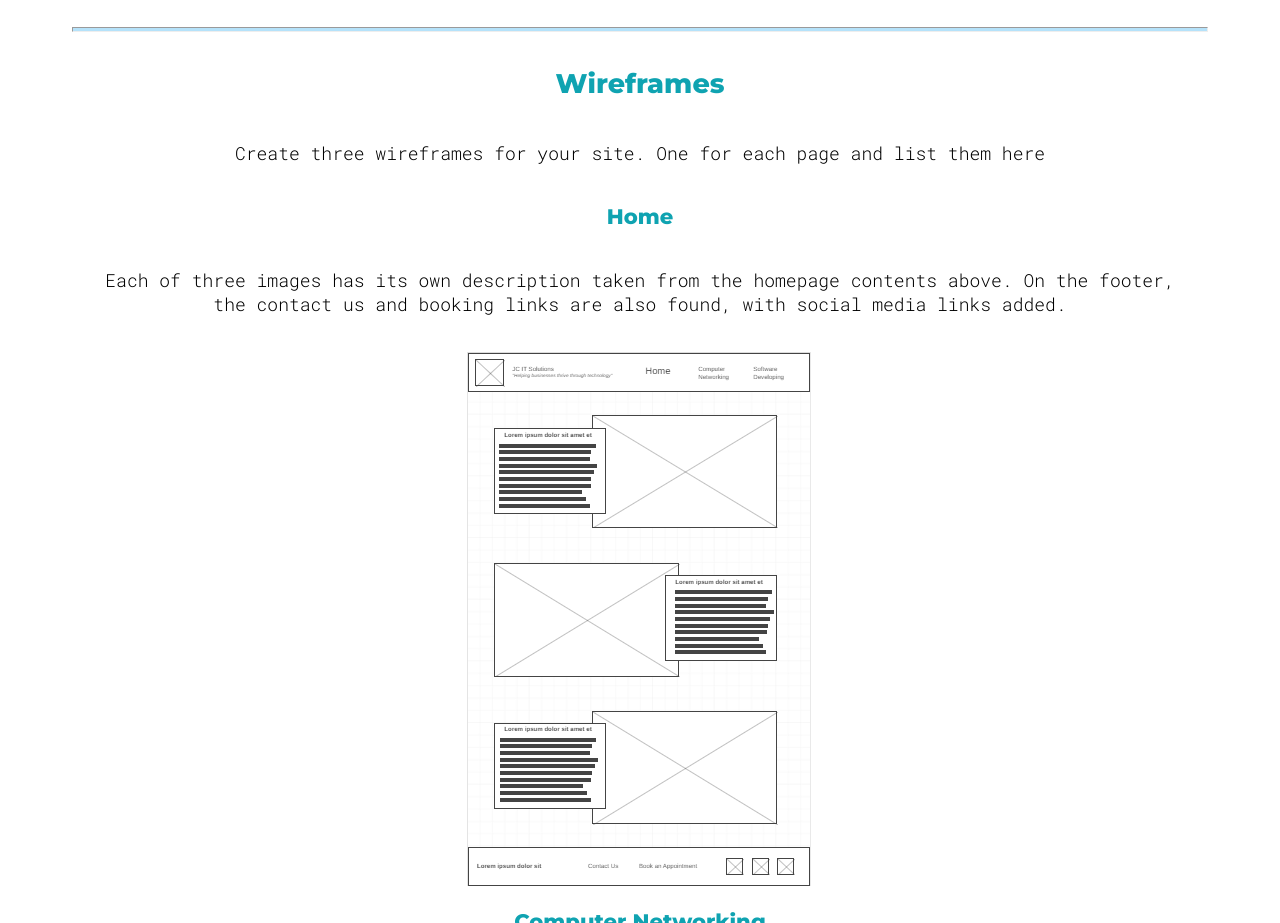
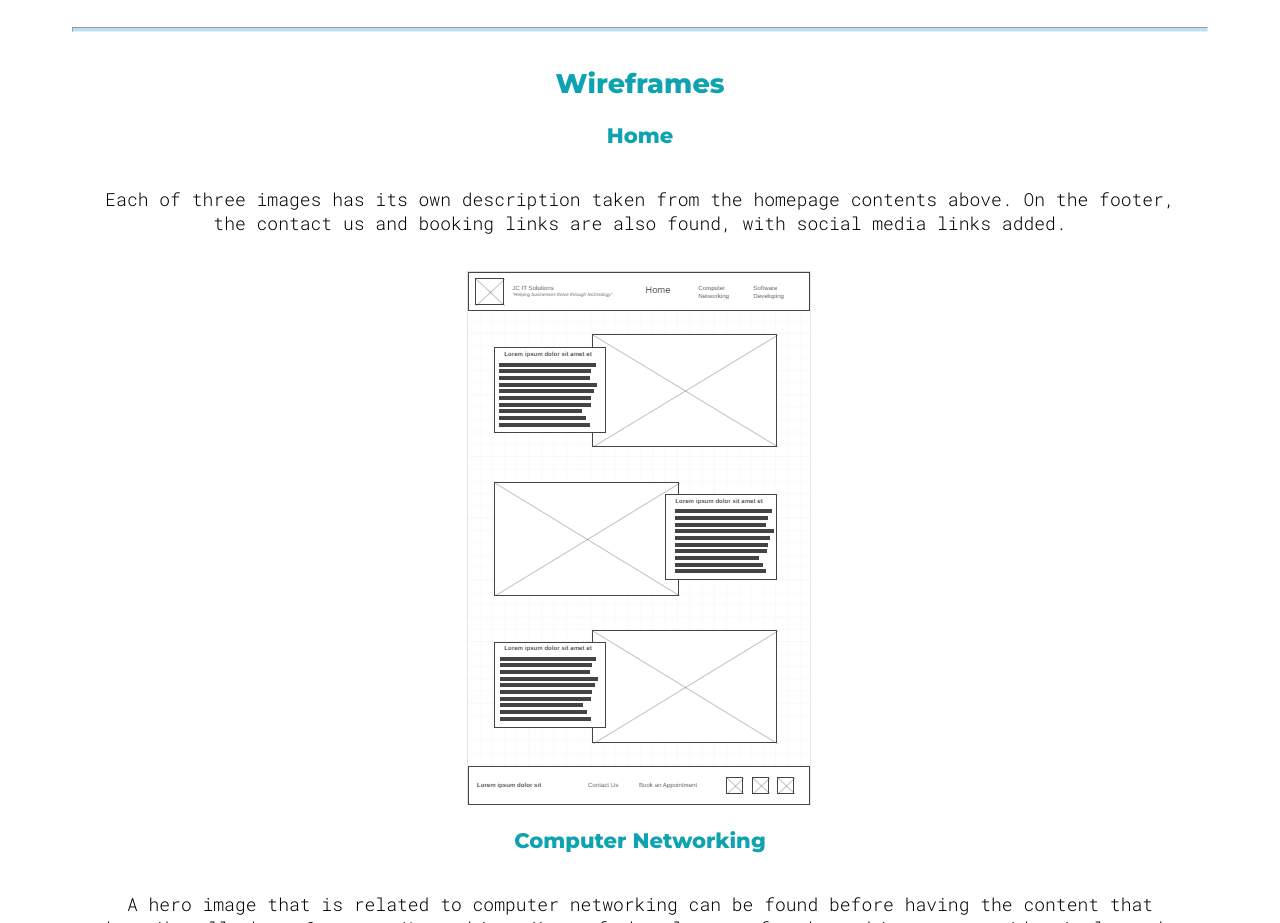
Before and after one commit to jcmaala/wdd130, a plain HTML site: page it_solutions/site-plan.html in a window 1280 px wide. Shown: the part 8020-8943 px from the top of the page. Drawn offline with Linux system fonts and the light colour scheme.

```diff
--- a/it_solutions/site-plan.html
+++ b/it_solutions/site-plan.html
@@ -174,8 +174,6 @@
       <h2>
         Wireframes
       </h2>
-      <p>
-        Create three wireframes for your site. One for each page and list them here</p>
 
       <h3>Home</h3>
       <p>
```
